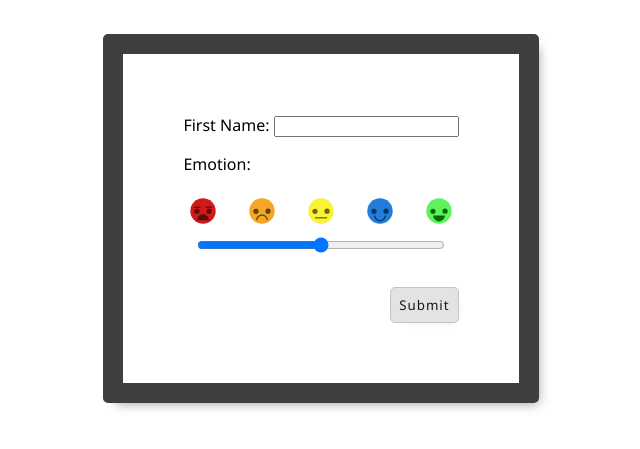
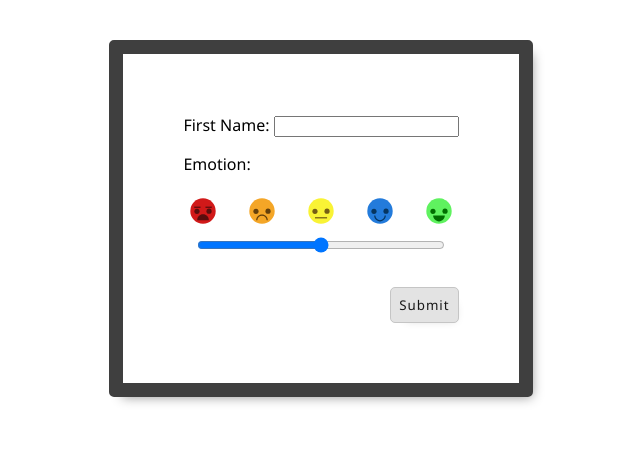
Before and after one commit to cse110-sp24-group3/warmup-exercise, a plain HTML site: page index.html in a window 1280 px wide. Shown: the part 75-524 px from the top of the page, without its empty margins (319-959 px from the left). Drawn offline with Linux system fonts and the light colour scheme.

Commit message:
Update index.css

```diff
--- a/index.css
+++ b/index.css
@@ -44,7 +44,7 @@ emotion-widget {
     width: 100%;
 }
 #content-wrapper {
-    border: 20px #3f3f3f solid;
+    border: 14px #3f3f3f solid;
     padding: 60px;
     border-radius: 5px;
     box-shadow: 6px 7px 11px -7px rgba(0,0,0,0.43);
```
